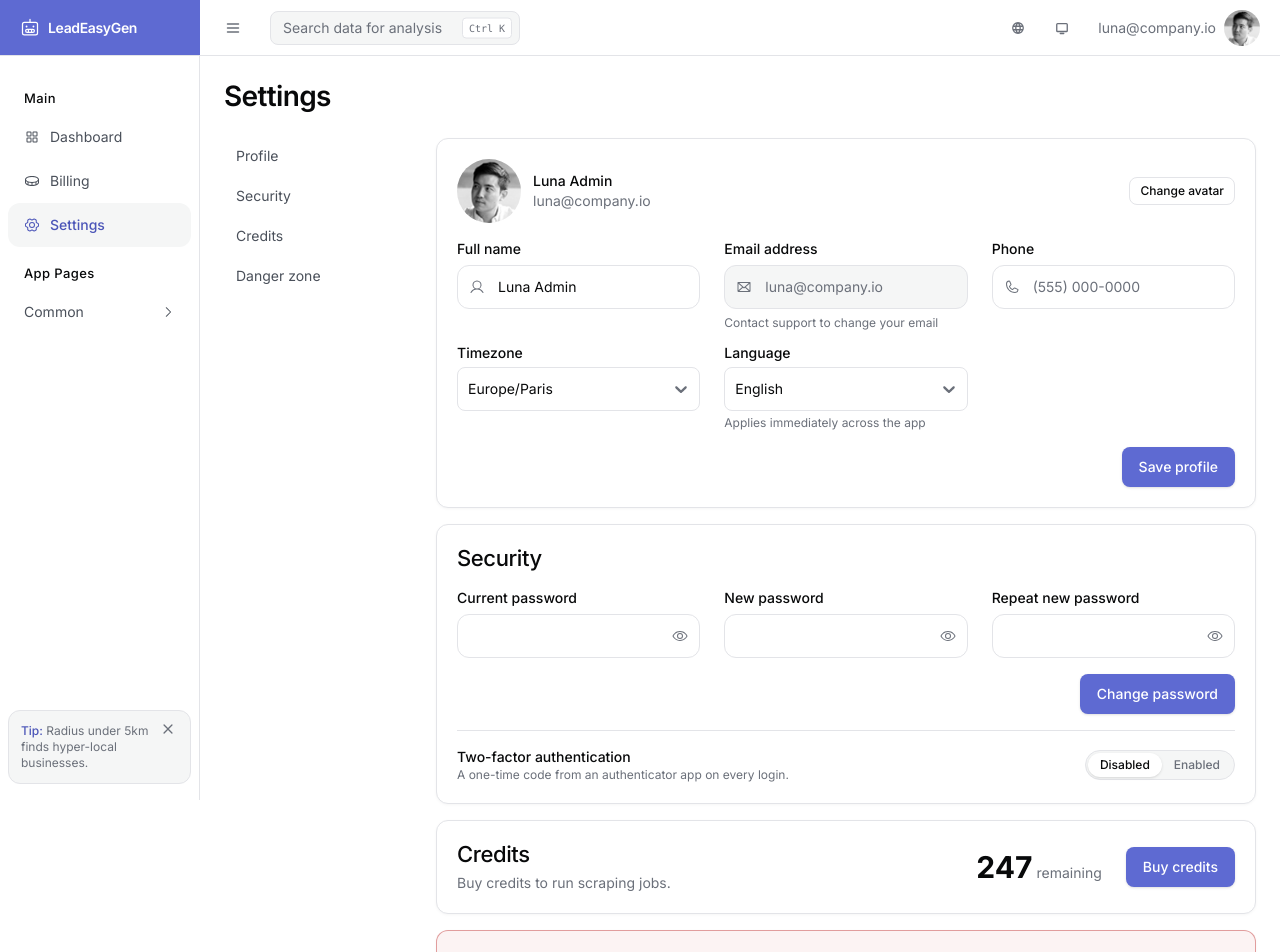
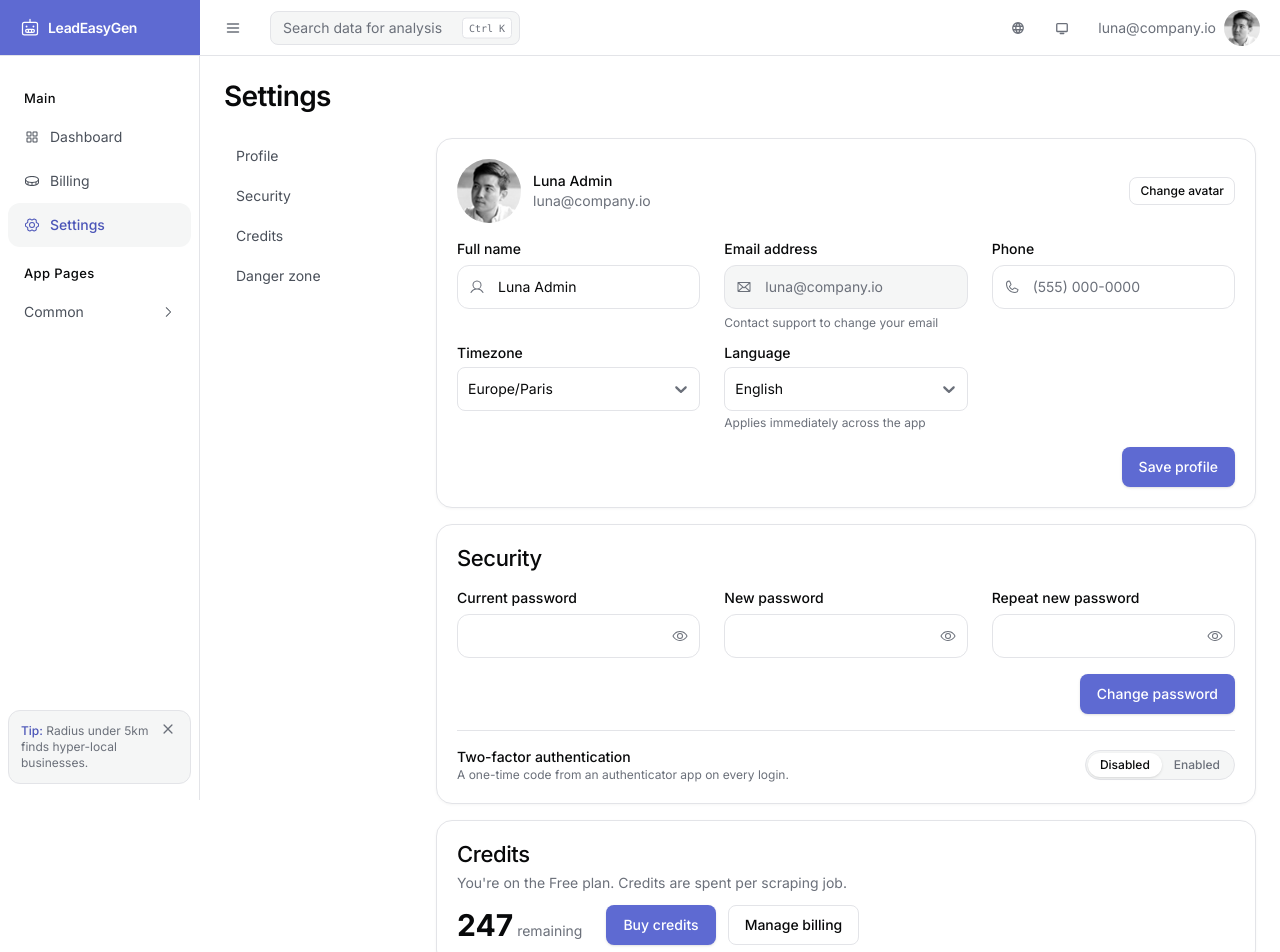
Before and after one commit to louischoleski/leadeasygen-app, a React (Vite) app: page /settings in a window 1280 px wide. Shown: the top 952 px of the page. Built offline with nearby package versions, Linux system fonts and the light colour scheme.

Commit message:
refactor: align settings cards with component system and billing store

```diff
--- a/src/components/Card.tsx
+++ b/src/components/Card.tsx
@@ -1,14 +1,15 @@
-import type { HTMLAttributes, ReactNode } from 'react'
+import type { ElementType, HTMLAttributes, ReactNode } from 'react'
 import { cn } from '../lib/cn'
 
-interface CardProps extends HTMLAttributes<HTMLDivElement> {
+interface CardProps extends HTMLAttributes<HTMLElement> {
   children: ReactNode
+  as?: ElementType
 }
 
-export function Card({ children, className, ...props }: CardProps) {
+export function Card({ as: Tag = 'div', children, className, ...props }: CardProps) {
   return (
-    <div className={cn('rounded-xl border border-hairline bg-surface-1 shadow-card', className)} {...props}>
+    <Tag className={cn('rounded-xl border border-hairline bg-surface-1 shadow-card', className)} {...props}>
       {children}
-    </div>
+    </Tag>
   )
 }
--- a/src/pages/Settings.tsx
+++ b/src/pages/Settings.tsx
@@ -4,10 +4,11 @@ import { toast } from 'sonner'
 import { Envelope, Phone, User } from '@phosphor-icons/react'
 import profile from '../assets/profile.jpg'
 import { Button } from '../components/Button'
+import { Card } from '../components/Card'
 import { Input } from '../components/Input'
 import { Select } from '../components/Select'
 import { Toggle } from '../components/Toggle'
-import { useBilling } from '../data/billing'
+import { subscriptionTiers, useBilling } from '../data/billing'
 import { localeNames, locales, useLocale } from '../hooks/useLocale'
 import useLocalStorage from '../hooks/useLocalStorage'
 
@@ -32,7 +33,7 @@ function ProfileCard() {
   const { locale, setLocale } = useLocale()
 
   return (
-    <section id="profile" className="card scroll-mt-20 p-5">
+    <Card as="section" id="profile" className="scroll-mt-20 p-5">
       <div className="flex items-center gap-3">
         <img src={profile} alt="" className="h-16 w-16 rounded-full object-cover" />
         <div className="flex-1">
@@ -97,7 +98,7 @@ function ProfileCard() {
           <Button type="submit">Save profile</Button>
         </div>
       </form>
-    </section>
+    </Card>
   )
 }
 
@@ -106,7 +107,7 @@ function SecurityCard() {
   const [backupCodes, setBackupCodes] = useState<string[] | null>(null)
 
   return (
-    <section id="security" className="card scroll-mt-20 p-5">
+    <Card as="section" id="security" className="scroll-mt-20 p-5">
       <h2 className="text-card-title text-ink">Security</h2>
       <form
         noValidate
@@ -175,26 +176,32 @@ function SecurityCard() {
           </div>
         </div>
       )}
-    </section>
+    </Card>
   )
 }
 
 function CreditsCard() {
-  const { creditBalance } = useBilling()
+  const { creditBalance, subscriptionTier } = useBilling()
+  const tier = subscriptionTiers.find((t) => t.id === subscriptionTier)
+  const planLabel = tier ? `the ${tier.name} plan` : 'pay-as-you-go'
+
   return (
-    <section id="credits" className="card scroll-mt-20 flex flex-wrap items-center justify-between gap-3 p-5">
+    <Card as="section" id="credits" className="scroll-mt-20 flex flex-wrap items-center justify-between gap-3 p-5">
       <div>
         <h2 className="text-card-title text-ink">Credits</h2>
-        <p className="mt-1 text-sm text-ink-subtle">Buy credits to run scraping jobs.</p>
+        <p className="mt-1 text-sm text-ink-subtle">
+          You're on {planLabel}. Credits are spent per scraping job.
+        </p>
       </div>
-      <div className="flex items-center gap-6">
-        <div>
+      <div className="flex flex-wrap items-center gap-3">
+        <div className="mr-3">
           <span className="text-3xl font-bold text-ink">{creditBalance}</span>
           <span className="ml-1 text-sm text-ink-subtle">remaining</span>
         </div>
         <Button asChild><Link to="/billing#packages">Buy credits</Link></Button>
+        <Button asChild variant="secondary"><Link to="/billing">Manage billing</Link></Button>
       </div>
-    </section>
+    </Card>
   )
 }
 
@@ -202,7 +209,7 @@ function DangerCard() {
   const [deleteArmed, setDeleteArmed] = useState(false)
 
   return (
-    <section id="danger" className="card scroll-mt-20 border-error/40 bg-error/5 p-5">
+    <Card as="section" id="danger" className="scroll-mt-20 border-error/40 bg-error/5 p-5">
       <h2 className="text-card-title text-error">Danger zone</h2>
       <p className="mt-1 text-sm text-ink-subtle">
         Permanently delete your account and all associated data. This cannot be undone.
@@ -222,7 +229,7 @@ function DangerCard() {
           {deleteArmed ? 'Click again to confirm deletion' : 'Delete account'}
         </Button>
       </div>
-    </section>
+    </Card>
   )
 }
 
```
